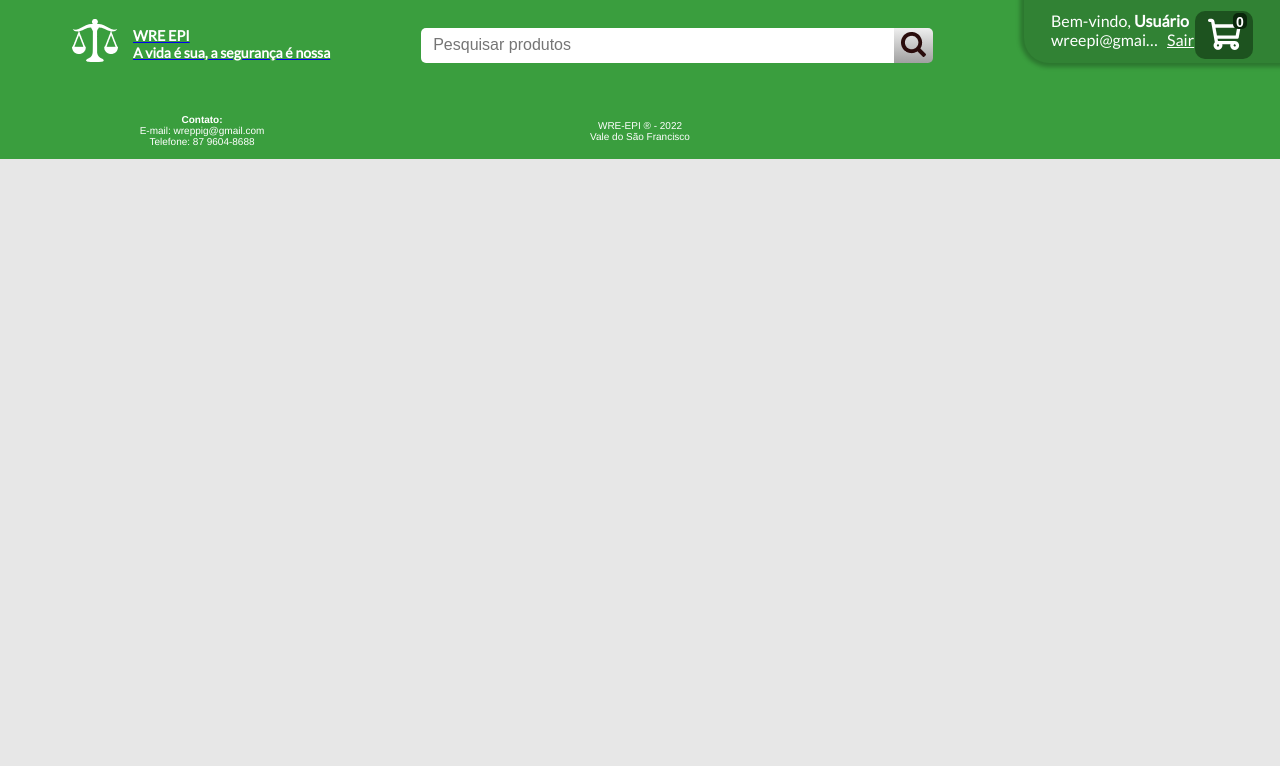
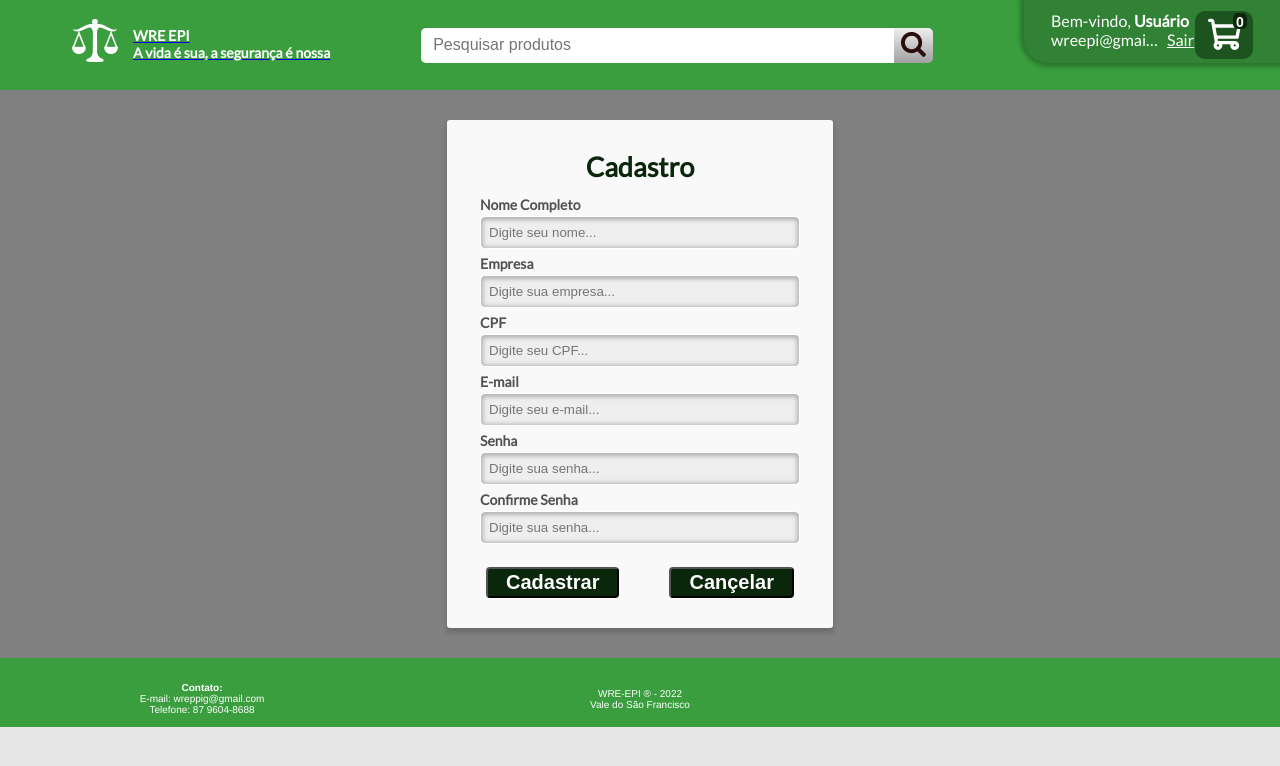
Before and after one commit to inove-jr/wre_epi_backend, a Vue app: page /cadastro in a window 1280 px wide. Shown: the top 766 px of the page. Built offline with nearby package versions, Linux system fonts and the light colour scheme.

Commit message:
Form cadastro, estrutura e aparencia

```diff
--- /dev/null
+++ b/src/components/CadastroForm.vue
@@ -0,0 +1,102 @@
+<template>
+    <section class="whiteBox form-container">
+        <h3>Cadastro</h3>
+        <form class="cadastro-form">
+            <div class="imput-container">
+                <label for="name">Nome Completo</label>
+                <input type="text" id="name" name="name" v-model="name" placeholder="Digite seu nome..."/>
+            </div>
+            <div class="imput-container">
+                <label for="company">Empresa</label>
+                <input type="text" id="company" name="company" v-model="company" placeholder="Digite sua empresa..."/>
+            </div>
+            <div class="imput-container">
+                <label for="CPF">CPF</label>
+                <input type="text" id="CPF" name="CPF" v-model="CPF" placeholder="Digite seu CPF..."/>
+            </div>
+            <div class="imput-container">
+                <label for="email">E-mail</label>
+                <input type="email" id="email" name="email" v-model="email" placeholder="Digite seu e-mail..."/>
+            </div>
+            <div class="imput-container">
+                <label for="password">Senha</label>
+                <input type="password" id="password" name="password" v-model="password" placeholder="Digite sua senha..."/>
+            </div>
+            <div class="imput-container">
+                <label for="password-confirm">Confirme Senha</label>
+                <input type="password" id="password-confirm" name="password-confirm" v-model="passwordConfirm" placeholder="Digite sua senha..."/>
+            </div>
+            <div class="buttons-container">
+                <input type="submit" class="submit" value="Cadastrar"/>
+                <button class="submit">Cançelar</button>
+            </div>
+        </form>
+    </section>
+</template>
+<script>
+    export default{
+        name: 'CadastroForm',
+
+    }
+</script>
+<style scoped>
+.form-container{
+    width: fit-content;
+    margin: auto;
+    margin-block: 3em;
+    padding: 3em;
+    border-radius: 0.3em;
+}
+.form-container h3{
+    font-size: 2.7em;
+    font-weight: 700;
+    text-align: center;
+    padding-bottom: 1rem;
+    color: #0A260B;
+}
+.cadastro-form{
+
+}
+.imput-container{
+    display: flex;
+    flex-direction: column;
+    text-align: left;
+    padding: 0.3rem;
+    gap: 0.3rem;
+}
+.imput-container label{
+    font-size: 1.4em;
+    font-weight: 600;
+    color: #515151;
+
+}
+.imput-container input{
+    padding: 0.8rem;
+    width: 24em;
+    border: 1px solid #FFFFFF;
+    background-color: #EEE;
+    box-shadow: inset 0 0.1rem 0.4rem 0.2rem rgba(0, 0, 0, 0.25);
+    border-radius: 0.5rem;
+}
+.buttons-container{
+    display: flex;
+    flex-direction: row;
+    column-gap: 5em;
+    justify-content: center;
+    padding-top: 2em;
+}
+.submit{
+    background: #0A260B;
+    color: white;
+    border-radius: 0.4rem;
+    font-size: 2em;
+    font-weight: 600;
+    text-align: center;
+    padding: 0.2rem;
+    padding-inline: 1.8rem;
+}
+.submit:hover{
+    box-shadow: inset 0 0.1rem 2rem 0.4rem #2eff389e;
+    border-color: #2eff389e;
+}
+</style>
--- a/src/router/index.js
+++ b/src/router/index.js
@@ -2,6 +2,7 @@ import { createRouter, createWebHistory } from 'vue-router'
 import HomeView from '../views/HomeView.vue'
 import ProductView from '../views/ProductView.vue'
 import ShoppingCart from '../views/ShoppingCart.vue'
+import CadastroView from '../views/CadastroView.vue'
 
 const routes = [
   {
@@ -20,6 +21,11 @@ const routes = [
     component: ShoppingCart
   },
   {
+    path: '/cadastro',
+    name: 'cadastro',
+    component: CadastroView
+  },
+  {
     path: '/about',
     name: 'about',
     component: () => import(/* webpackChunkName: "about" */ '../views/AboutView.vue')
--- /dev/null
+++ b/src/views/CadastroView.vue
@@ -0,0 +1,17 @@
+<template>
+    <CadastroForm/>
+</template>
+<script>
+import CadastroForm from '@/components/CadastroForm.vue';
+
+    export default {
+    mounted() {
+    },
+    data() {
+        return {};
+    },
+    components: { CadastroForm }
+}
+</script>
+<style>
+</style>
```
